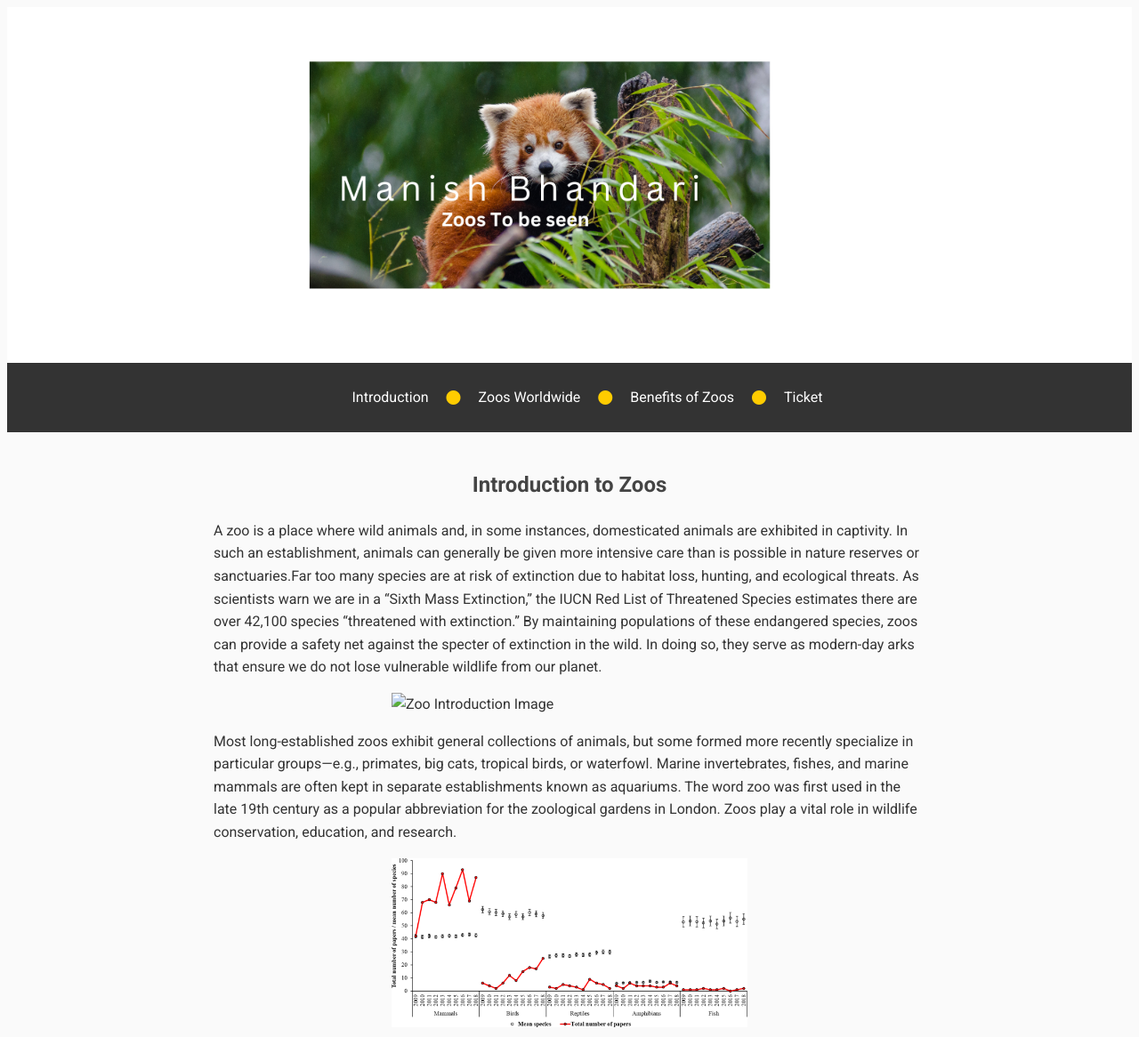
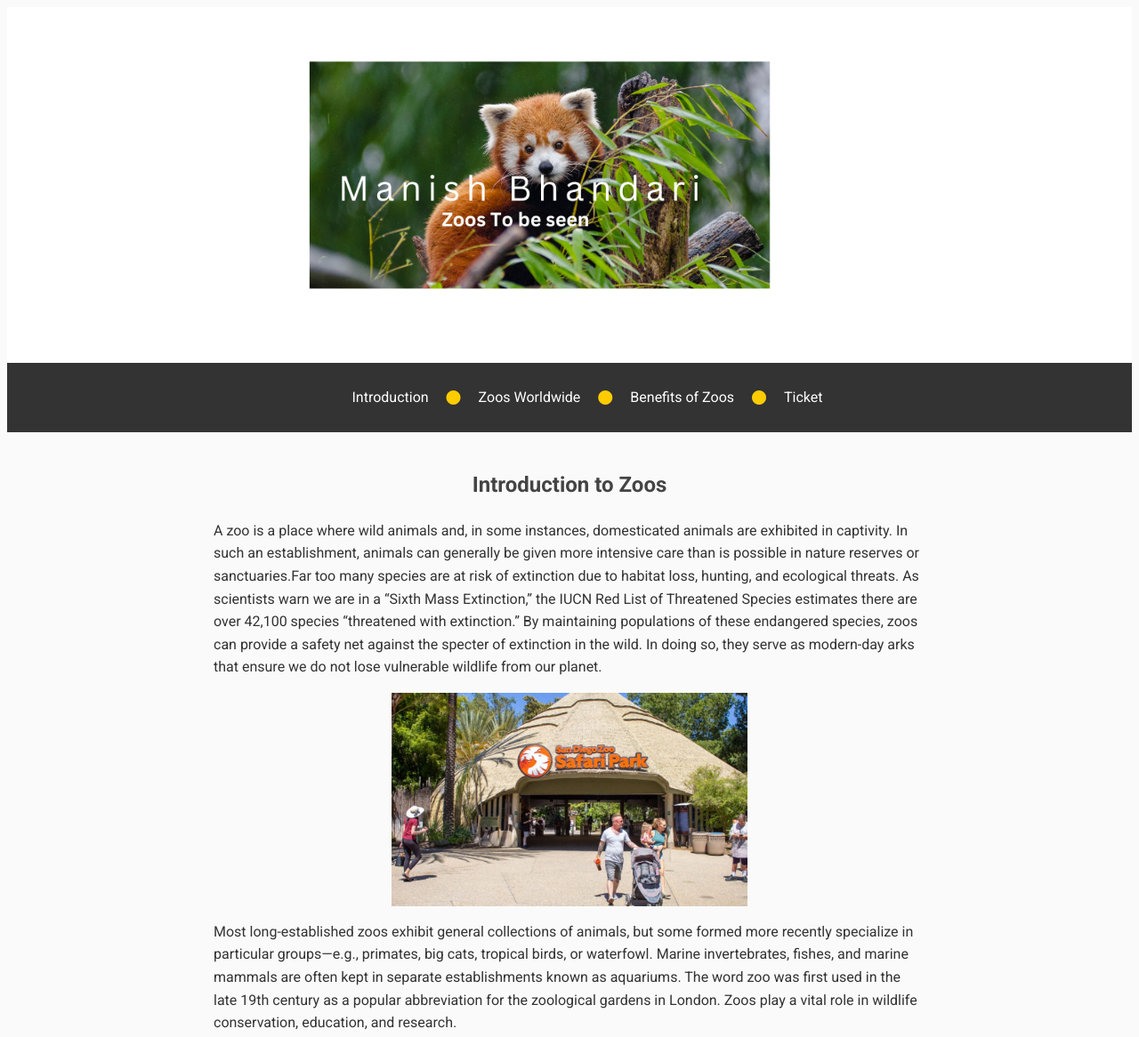
Before and after one commit to manishh100/MidTermProject, a plain HTML site: page index.html in a window 1280 px wide. Shown: the top 1166 px of the page at 89% size. Drawn offline with Linux system fonts and the light colour scheme; files that its build step writes are made by us from their sources; files whose address does not match are found by name.

Commit message:
Update index.html

```diff
--- a/index.html
+++ b/index.html
@@ -30,7 +30,7 @@
         <section id="intro">
             <h2>Introduction to Zoos</h2>
             <p>A zoo is a place where wild animals and, in some instances, domesticated animals are exhibited in captivity. In such an establishment, animals can generally be given more intensive care than is possible in nature reserves or sanctuaries.Far too many species are at risk of extinction due to habitat loss, hunting, and ecological threats. As scientists warn we are in a “Sixth Mass Extinction,” the IUCN Red List of Threatened Species estimates there are over 42,100 species “threatened with extinction.” By maintaining populations of these endangered species, zoos can provide a safety net against the specter of extinction in the wild. In doing so, they serve as modern-day arks that ensure we do not lose vulnerable wildlife from our planet. </p>
-            <img src="images/4.jpg" alt="Zoo Introduction Image" class="content-image">
+            <img src="4.jpg" alt="Zoo Introduction Image" class="content-image">
             <p>Most long-established zoos exhibit general collections of animals, but some formed more recently specialize in particular groups—e.g., primates, big cats, tropical birds, or waterfowl. Marine invertebrates, fishes, and marine mammals are often kept in separate establishments known as aquariums. The word zoo was first used in the late 19th century as a popular abbreviation for the zoological gardens in London. Zoos play a vital role in wildlife conservation, education, and research.</p>
             <img src="images/5.png" alt="Another Zoo Image" class="content-image">
             <p>They provide a safe haven for endangered species, allowing them to thrive in environments that mimic their natural habitats.The mean number of species within each taxonomic class (white dot, no line) housed globally in zoological establishments that provided data to the International Zoo Yearbook from 2009 to 2018 compared to the number of publications (red dot, red line), per year, for that taxonomic class. Overall birds are the most speciose taxonomic class housed by zoos globally and show the biggest increase in research output.</p>
```
